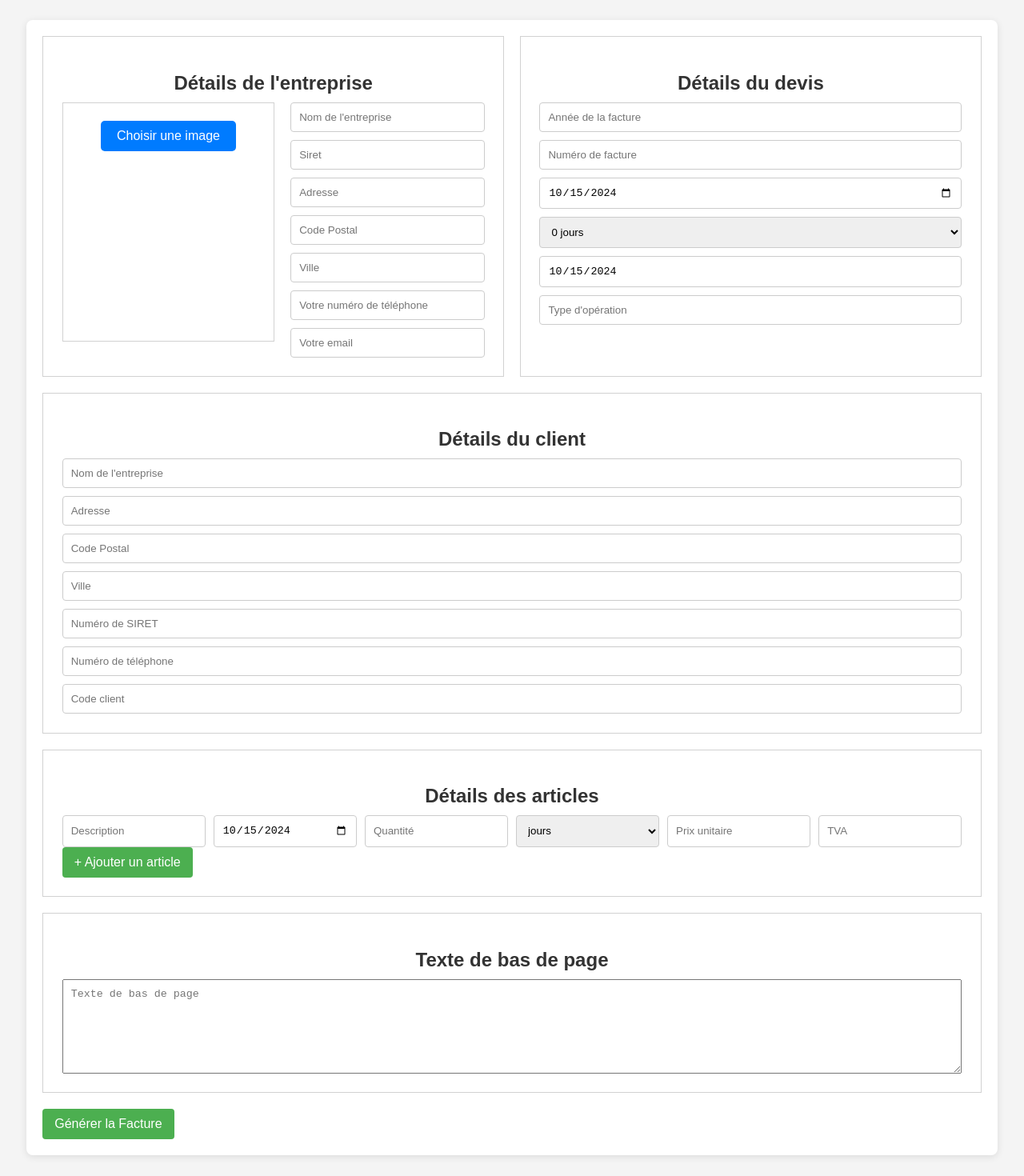
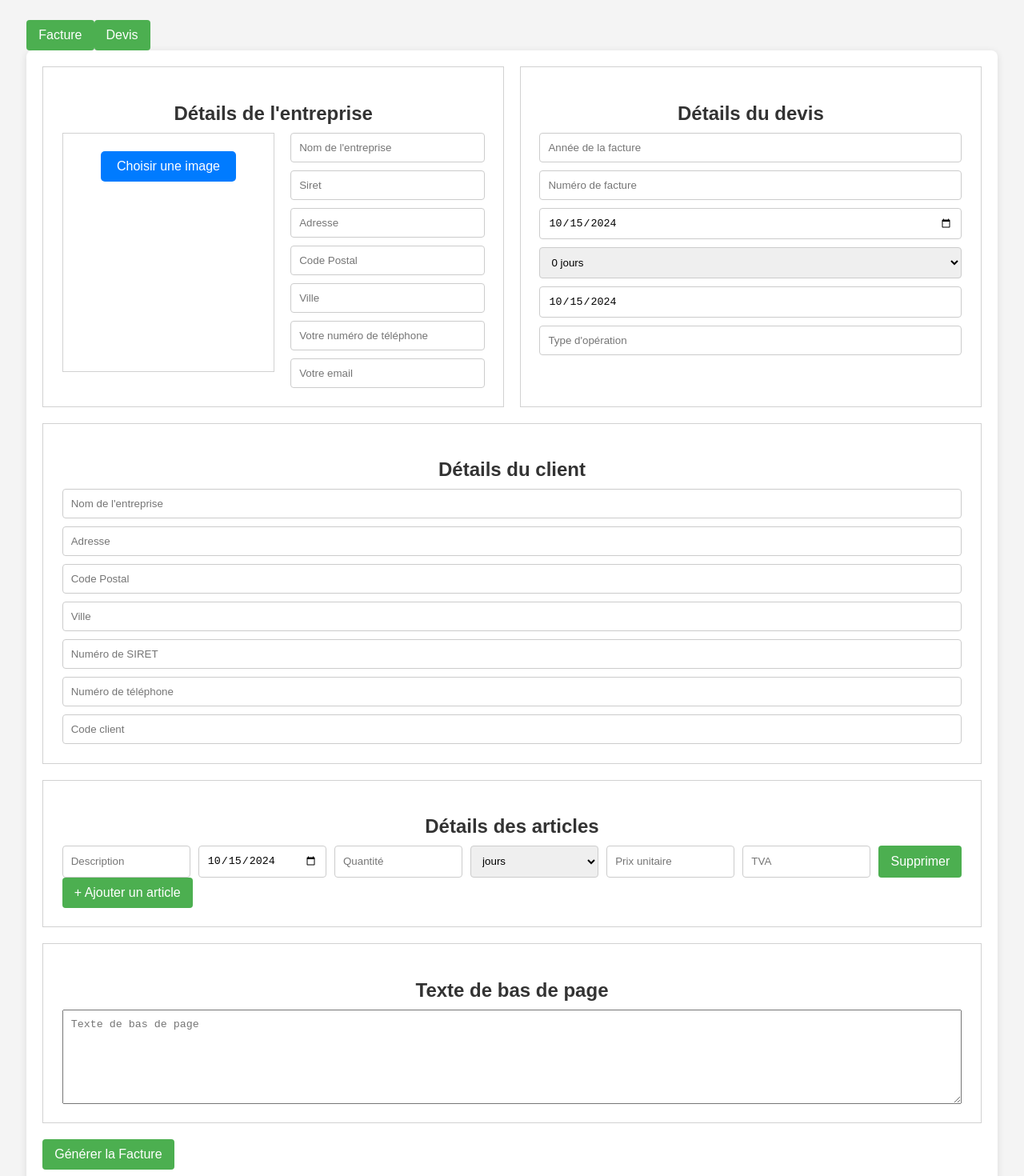
Before and after one commit to Emerson452/local-invoice, a React (Vite) app: page / in a window 1280 px wide. Shown: the top 1470 px of the page at 80% size. Built offline with nearby package versions, Linux system fonts and the light colour scheme.

Commit message:
🎨 improve devis and add button to switch

```diff
--- a/src/App.tsx
+++ b/src/App.tsx
@@ -4,16 +4,29 @@ import InvoicePreview from "./components/InvoicePreview";
 import "./App.css";
 
 const App: React.FC = () => {
+  const [mode, setMode] = useState<"facture" | "devis">("devis");
   const [invoiceData, setInvoiceData] = useState<any>(null);
 
   const handleFormSubmit = (data: any) => {
     setInvoiceData(data);
   };
 
+  const handleModeChange = (selectedMode: "facture" | "devis") => {
+    setMode(selectedMode);
+    setInvoiceData(null);
+  };
+
   return (
     <div className="App">
-      <InvoiceForm mode="devis" onSubmit={handleFormSubmit} />
-      {invoiceData && <InvoicePreview mode="devis" data={invoiceData} />}
+      <div className="mode-buttons">
+        <button onClick={() => handleModeChange("facture")}>Facture</button>
+        <button onClick={() => handleModeChange("devis")}>Devis</button>
+      </div>
+
+      <div className="form-and-preview">
+        <InvoiceForm mode={mode} onSubmit={handleFormSubmit} />
+        {invoiceData && <InvoicePreview mode={mode} data={invoiceData} />}
+      </div>
     </div>
   );
 };
--- a/src/components/InvoiceForm/index.tsx
+++ b/src/components/InvoiceForm/index.tsx
@@ -112,6 +112,14 @@ const InvoiceForm: React.FC<InvoiceFormProps> = ({ onSubmit, mode }) => {
           vat: 0,
         },
       ],
+    });
+  };
+
+  const handleRemoveItem = (index: number) => {
+    const updatedItems = formData.items.filter((_, i) => i !== index);
+    setFormData({
+      ...formData,
+      items: updatedItems,
     });
   };
 
@@ -329,6 +337,7 @@ const InvoiceForm: React.FC<InvoiceFormProps> = ({ onSubmit, mode }) => {
                 value={item.unit}
                 onChange={(e) => handleChange(e, index)}
               >
+                <option value="forfait">forfait</option>
                 <option value="jours">jours</option>
                 <option value="h">h</option>
               </select>
@@ -344,6 +353,13 @@ const InvoiceForm: React.FC<InvoiceFormProps> = ({ onSubmit, mode }) => {
                 placeholder="TVA"
                 onChange={(e) => handleChange(e, index)}
               />
+              <button
+                type="button"
+                className="remove-item"
+                onClick={() => handleRemoveItem(index)}
+              >
+                Supprimer
+              </button>
             </div>
           ))}
         </div>
--- a/src/components/InvoicePreview/index.tsx
+++ b/src/components/InvoicePreview/index.tsx
@@ -126,13 +126,13 @@ const InvoicePreview: React.FC<InvoicePreviewProps> = ({ data, mode }) => {
           )}
           <div className="invoice-details">
             <h2>
-              {mode === "facture" ? "Facture" : "Devis"} {invoiceName}
+              {mode === "facture" ? "Facture" : ""} {invoiceName}
             </h2>
             <div>
               Date de {mode === "facture" ? "facturation" : "création"}:{" "}
               {invoiceDate}
             </div>
-            {mode === "facture" && <div>Échéance: {dueDate}</div>}
+            {mode === "facture" ? "Échéance" : "Validité"}: {dueDate}
             <div>Type d'opération: {operationType}</div>
           </div>
         </div>
@@ -243,7 +243,11 @@ const InvoicePreview: React.FC<InvoicePreviewProps> = ({ data, mode }) => {
         </div>
 
         <div className="invoice-conditions">
-          <p className="strong">Conditions de paiement:</p>
+          {mode === "facture" ? (
+            <p className="strong">Conditions de paiement: </p>
+          ) : (
+            <p className="strong">Validité du devis: </p>
+          )}
           <p>{paymentTerms} jours</p>
         </div>
 
```
